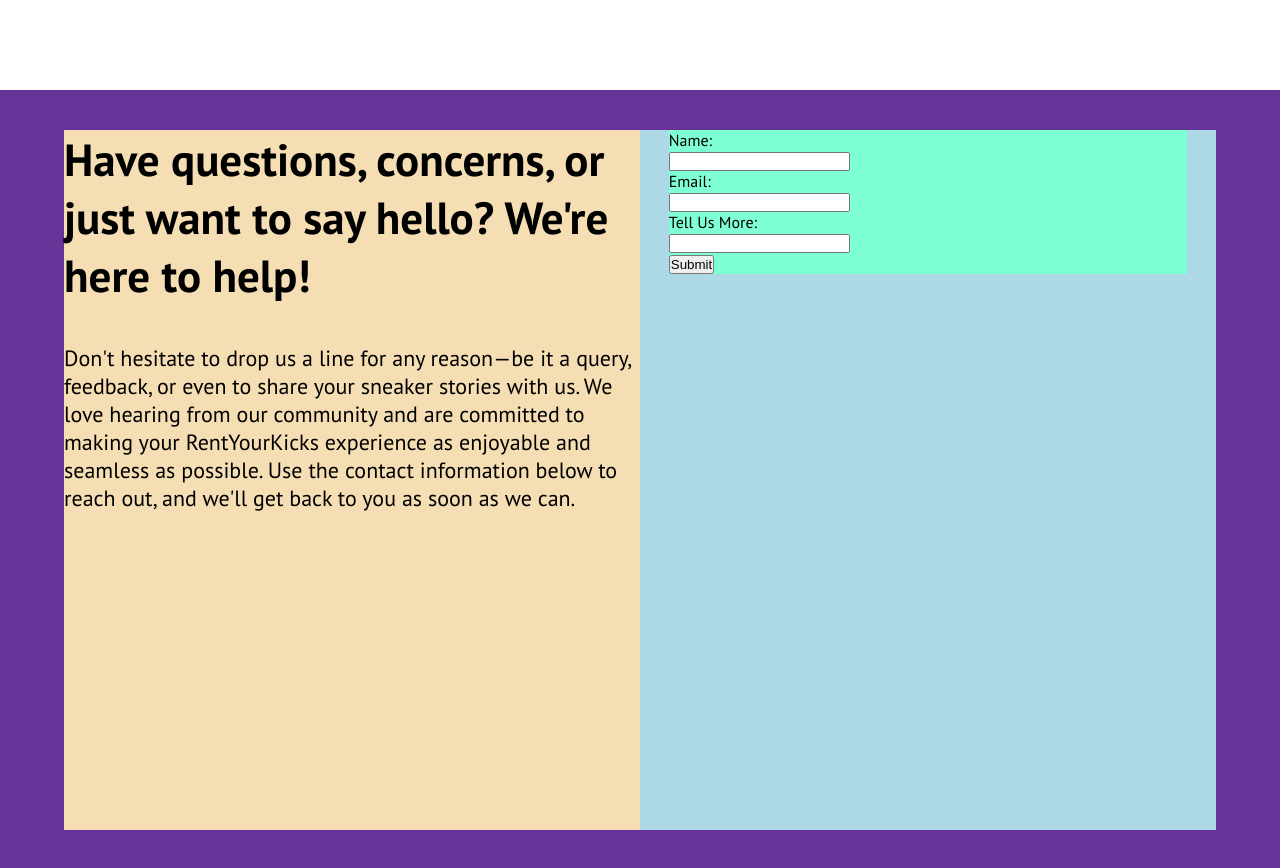
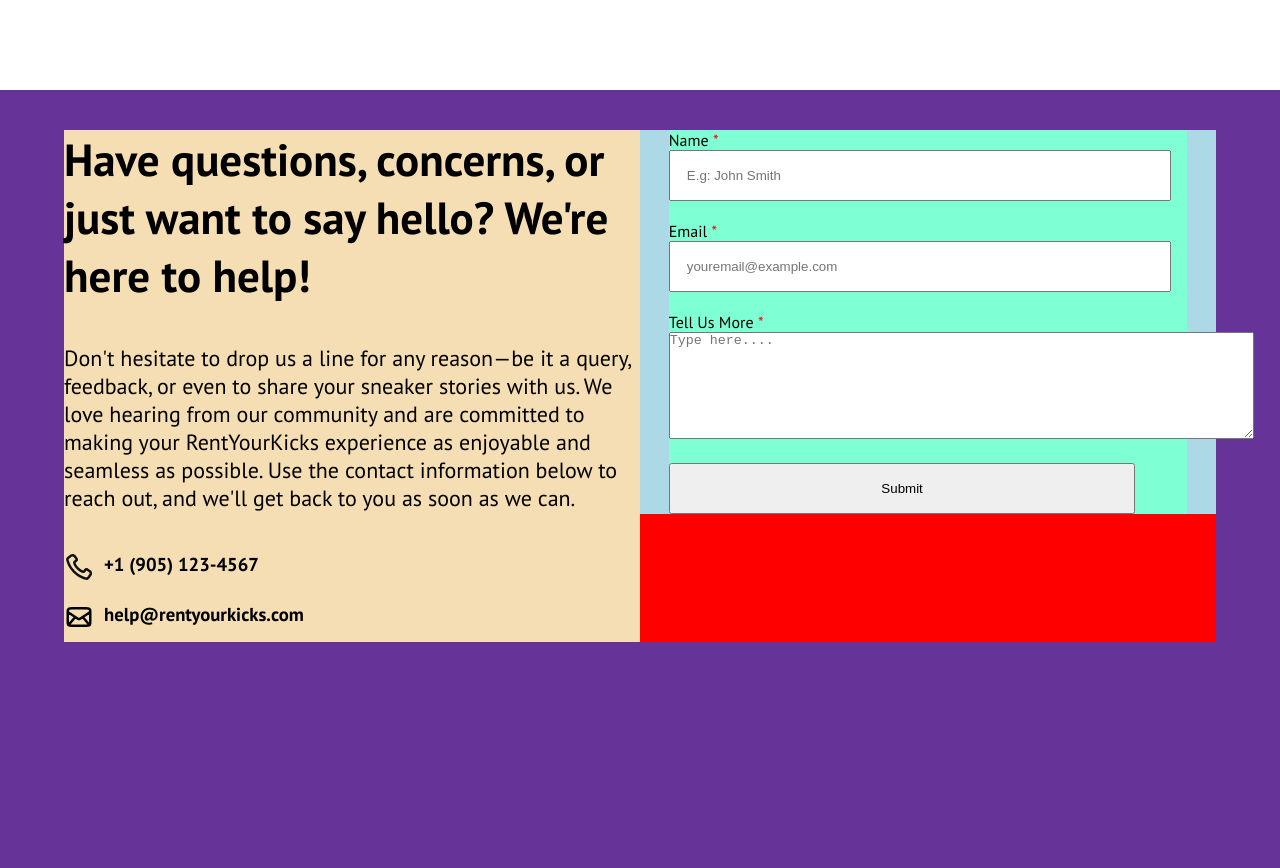
Before and after one commit to nikhilbokade25/rentyourkicks, a React (Create React App) app: page / in a window 1280 px wide. Shown: the part 6020-6888 px from the top of the page. Built offline with nearby package versions, Linux system fonts and the light colour scheme.

Commit message:
Implemented contact form in Contact Us Component

```diff
--- a/src/Components/ContactUs.css
+++ b/src/Components/ContactUs.css
@@ -1,4 +1,4 @@
-.contact_container{
+/* .contact_container{
     width: 100%;
     height: 780px;
     background-color: rebeccapurple;
@@ -23,6 +23,38 @@
     background-color: wheat;
 }
 
+.contact_icons{
+    width: 50px;
+    height: 90px;
+}
+
+.icons {
+    display: flex;
+    flex-direction: column;
+    align-items: flex-start;
+    margin-top: 30px;
+  }
+
+  .icons img{
+    width: 30px;
+    height: 30px
+  }
+
+  .icons h3 {
+    display: flex;
+    align-items: center;
+    margin-bottom: 10px;
+  }
+
+  .icons img {
+    margin-right: 10px;
+  }
+
+  .icons h3, .icons img{
+    margin-top: 5px;
+  }
+
+
 .contact_text h1{
     font-size: 45px;
 }
@@ -39,19 +71,160 @@
 }
 
 .form_group{
+    display: block;
     width: 90%;
     background-color: aquamarine;
     margin-left: auto;
     margin-right: auto;
+
+}
+label{
+    display: block;
+    margin-bottom: 20px;
+}
+
+
+.form_group input{
+    width: 90%;
+    padding: 16px;
 }
 
 @media (max-width:800px){
     .contact_main{
+        display: block;
         flex-direction: column;
+        height: auto;
     }
 
-    .contact_text, .contact_form{
+    .contact_text{
         width: 100%;
     }
 
-}
+    .contact_text h1{
+        font-size: 30px;
+    }
+
+    .contact_text p{
+        font-size: 18px;
+    }
+
+    .icons img{
+        width: 25px;
+        height: 25px;
+    }
+
+    .contact_form{
+        width: 100%;
+        height: 400px;
+    }
+} */
+
+.contact_container {
+    width: 100%;
+    height: 780px;
+    background-color: rebeccapurple;
+    display: block;
+    overflow: hidden;
+  }
+
+  .contact_main {
+    width: 90%;
+    height: auto;
+    background-color: red;
+    margin-top: 40px;
+    margin-left: auto;
+    margin-right: auto;
+    display: flex;
+    font-family: "PT Sans", sans-serif;
+  }
+
+  .contact_text {
+    width: 50%;
+    height: 100%;
+    background-color: wheat;
+  }
+
+  .icons {
+    display: flex;
+    flex-direction: column;
+    align-items: flex-start;
+    margin-top: 30px;
+  }
+
+  .icons img {
+    width: 30px;
+    height: 30px;
+  }
+
+  .icons h3 {
+    display: flex;
+    align-items: center;
+    margin-bottom: 10px;
+  }
+
+  .icons img {
+    margin-right: 10px;
+  }
+
+  .icons h3,
+  .icons img {
+    margin-top: 5px;
+  }
+
+  .contact_text h1 {
+    font-size: 45px;
+  }
+
+  .contact_text p {
+    margin-top: 40px;
+    font-size: 22px;
+  }
+
+  .contact_form {
+    width: 50%;
+    height: 100%;
+    background-color: lightblue;
+  }
+
+  .form_group {
+    width: 90%;
+    background-color: aquamarine;
+    margin-left: auto;
+    margin-right: auto;
+  }
+
+  label {
+    display: block;
+    margin-bottom: 20px;
+  }
+
+  .form_group input {
+    width: 90%;
+    padding: 16px;
+  }
+
+  @media (max-width: 800px) {
+    .contact_main {
+      display: block;
+      flex-direction: column;
+      height: auto;
+    }
+
+    .contact_text,
+    .contact_form {
+      width: 100%;
+    }
+
+    .contact_text h1 {
+      font-size: 30px;
+    }
+
+    .contact_text p {
+      font-size: 18px;
+    }
+
+    .icons img {
+      width: 25px;
+      height: 25px;
+    }
+  }
--- a/src/Components/ContactUs.js
+++ b/src/Components/ContactUs.js
@@ -1,12 +1,21 @@
 import "./ContactUs.css";
+
+import callIcon from "../assets/call.svg";
+import mailIcon from "../assets/mail.svg";
 
 export default function ContactUs(){
     return(
         <div className="contact_container">
             <div className="contact_main">
                 <div className="contact_text">
+
                     <h1>Have questions, concerns, or just want to say hello? We're here to help!</h1>
                     <p>Don't hesitate to drop us a line for any reason—be it a query, feedback, or even to share your sneaker stories with us. We love hearing from our community and are committed to making your RentYourKicks experience as enjoyable and seamless as possible. Use the contact information below to reach out, and we'll get back to you as soon as we can.</p>
+
+                    <div className="icons">
+                        <h3><img src={callIcon} alt="call icon"/>+1 (905) 123-4567</h3>
+                        <h3><img src={mailIcon} alt="mail icon" />help@rentyourkicks.com</h3>
+                    </div>
 
                 </div>
 
@@ -14,18 +23,18 @@
                     <div className="form_group">
                     <form>
                     <label>
-                        Name:<br/>
-                        <input type="text" name="name" /> <br/>
+                        Name <span style={{color:"red"}}>*</span> <br/>
+                        <input type="text" name="name" placeholder="E.g: John Smith"  required/> <br/>
                     </label>
 
                     <label>
-                        Email:<br/>
-                        <input type="text" name="name" /><br/>
+                        Email <span style={{color:"red"}}>*</span><br/>
+                        <input type="email" name="email" placeholder="youremail@example.com" required/><br/>
                     </label>
 
                     <label>
-                        Tell Us More:<br/>
-                        <input type="text" name="name" /><br/>
+                        Tell Us More <span style={{color:"red"}}>*</span><br/>
+                        <textarea rows={7} cols={71} placeholder="Type here...."/><br/>
                     </label>
 
                     <input type="submit" value="Submit" />
```
Also changed, not shown: src/assets/call.svg (added), src/assets/mail.svg (added).
